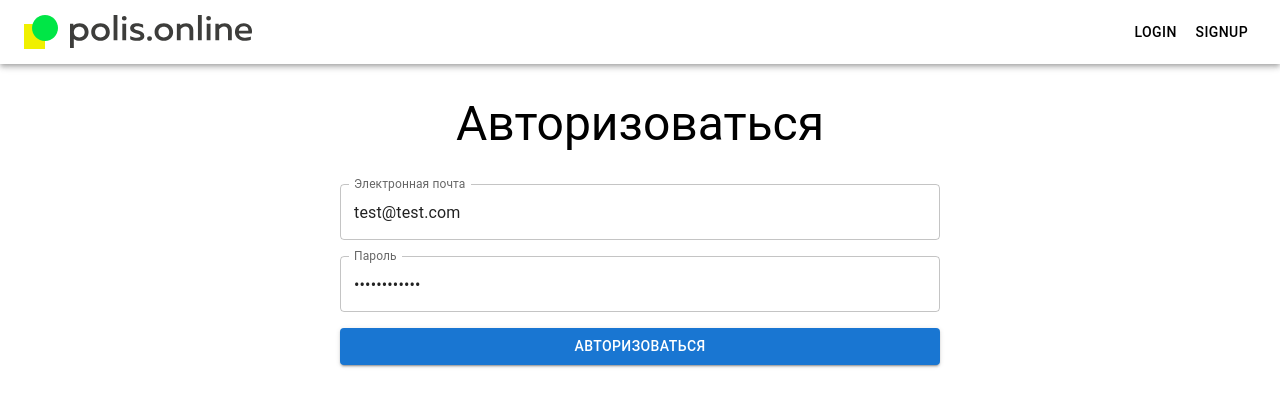
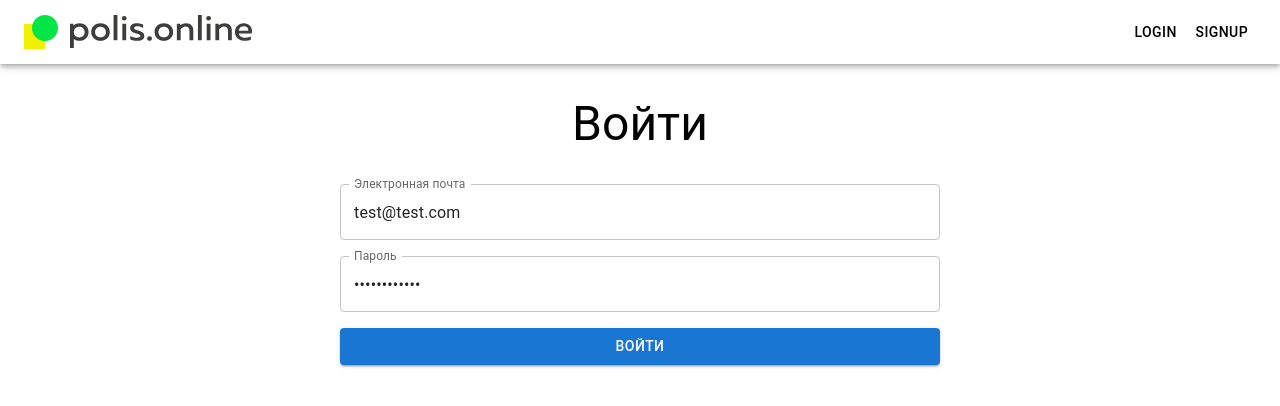
Before and after one commit to atef2827/Polis.online-test-ReactJS, a React (Create React App) app in the folder polis-online-test/: page /login in a window 1280 px wide. Shown: the top 406 px of the page. Built offline with nearby package versions, Linux system fonts and the light colour scheme.

Commit message:
Language update

```diff
--- a/polis-online-test/src/components/Login/form.js
+++ b/polis-online-test/src/components/Login/form.js
@@ -128,7 +128,7 @@ const LoginForm = () => {
               disabled={isSubmitting}
               fullWidth
             >
-              {isSubmitting ? 'Отправка...' : 'Авторизоваться'}
+              {isSubmitting ? 'Отправка...' : 'Войти'}
             </Button>
           </Box>
         </Form>
--- a/polis-online-test/src/pages/Login/index.js
+++ b/polis-online-test/src/pages/Login/index.js
@@ -6,7 +6,7 @@ const Login = () => {
   return (
     <Container maxWidth="lg">
       <Box my={4}>
-        <Typography variant='h3' align='center'>Авторизоваться</Typography>
+        <Typography variant='h3' align='center'>Войти</Typography>
         <LoginForm />
       </Box>
     </Container>
```
